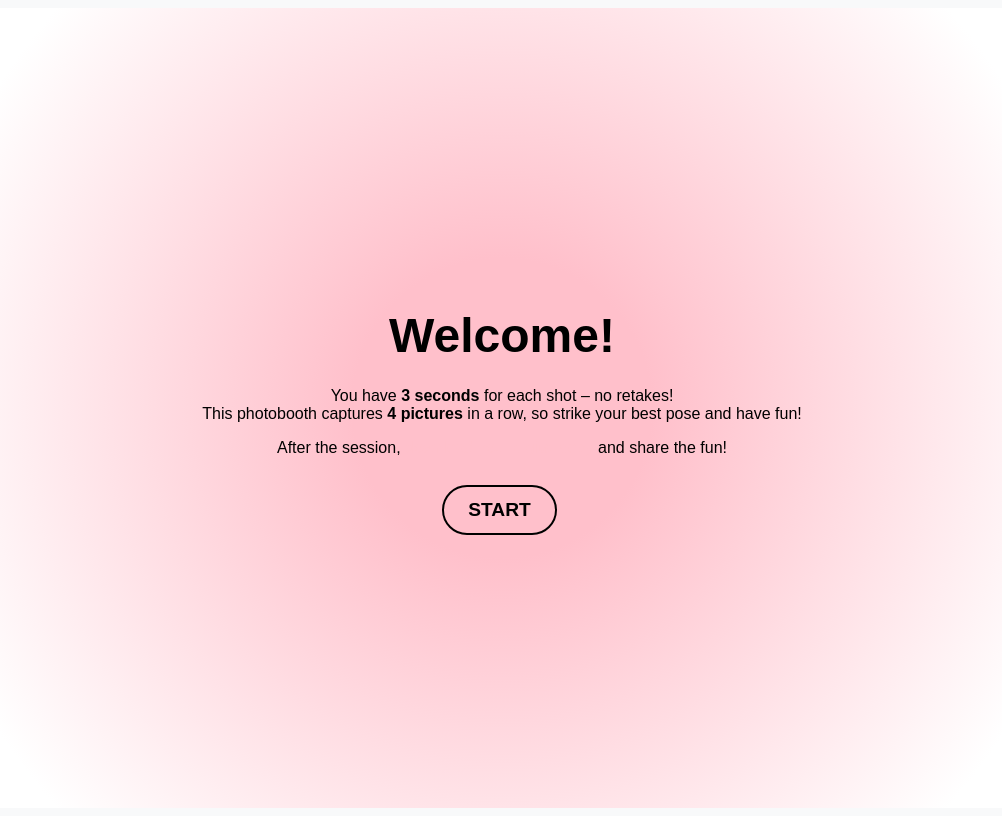
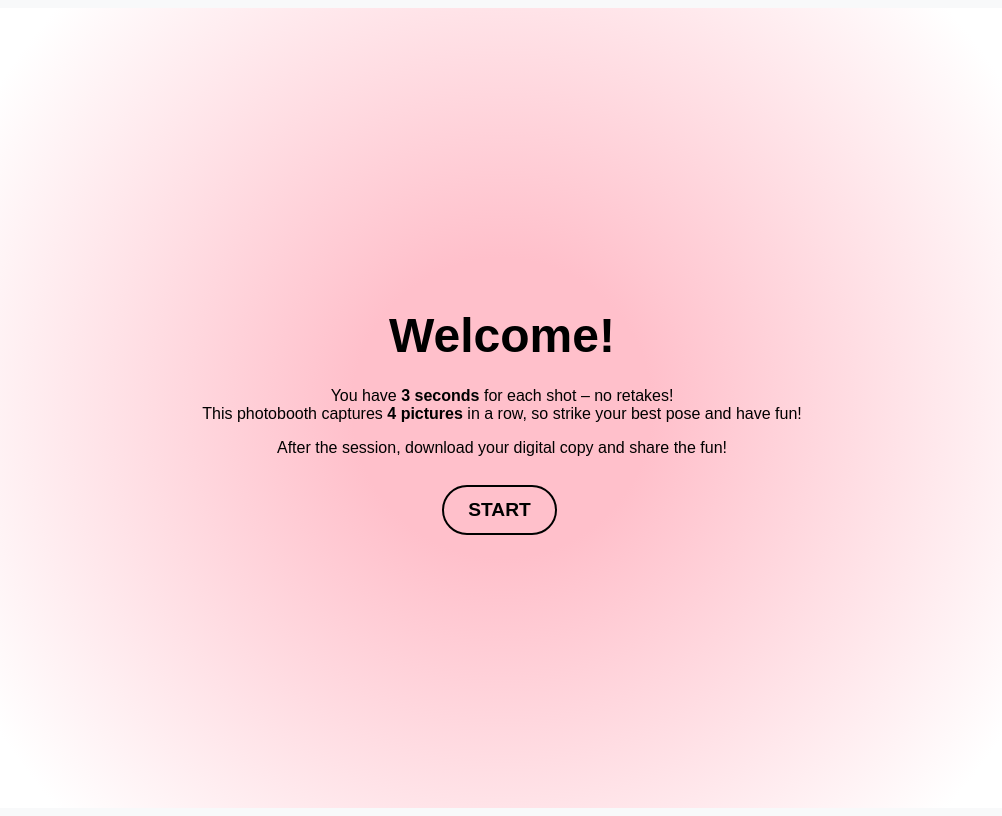
Before and after one commit to yandong2023/picapica, a React (Create React App) app in the folder frontend/: page /welcome in a window 1280 px wide. Shown: the whole page, without its empty margins (138-1140 px from the left). Built offline with nearby package versions, Linux system fonts and the light colour scheme.

Commit message:
Update Welcome.js

```diff
--- a/frontend/src/components/Welcome.js
+++ b/frontend/src/components/Welcome.js
@@ -12,7 +12,7 @@ const Welcome = () => {
         This photobooth captures <strong>4 pictures</strong> in a row, so strike your best pose and have fun!
       </p>
       <p>
-        After the session, <span style={{ color: "pink" }}>download your digital copy</span> and share the fun!
+        After the session, <span style={{ color: "pink" }}></span> download your digital copy and share the fun!
       </p>
       <button onClick={() => navigate("/photobooth")}>START</button>
     </div>
```
